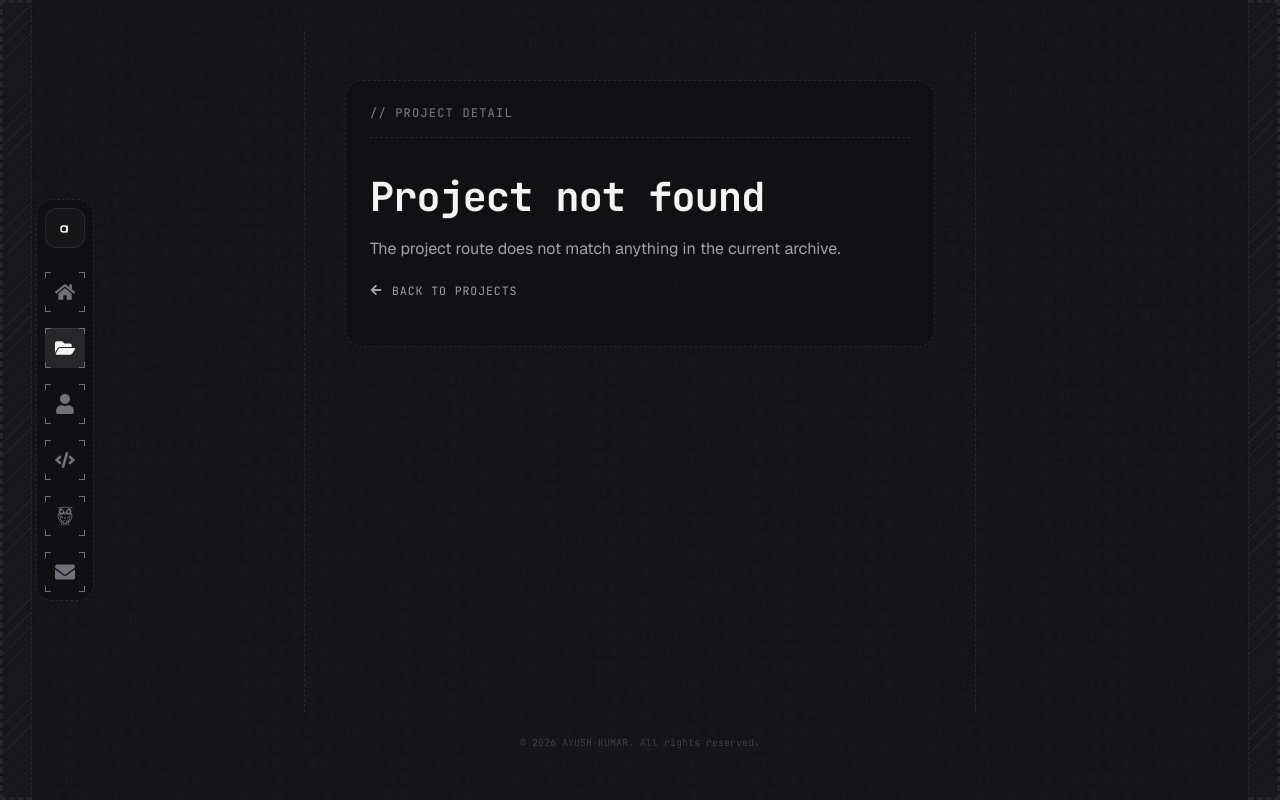
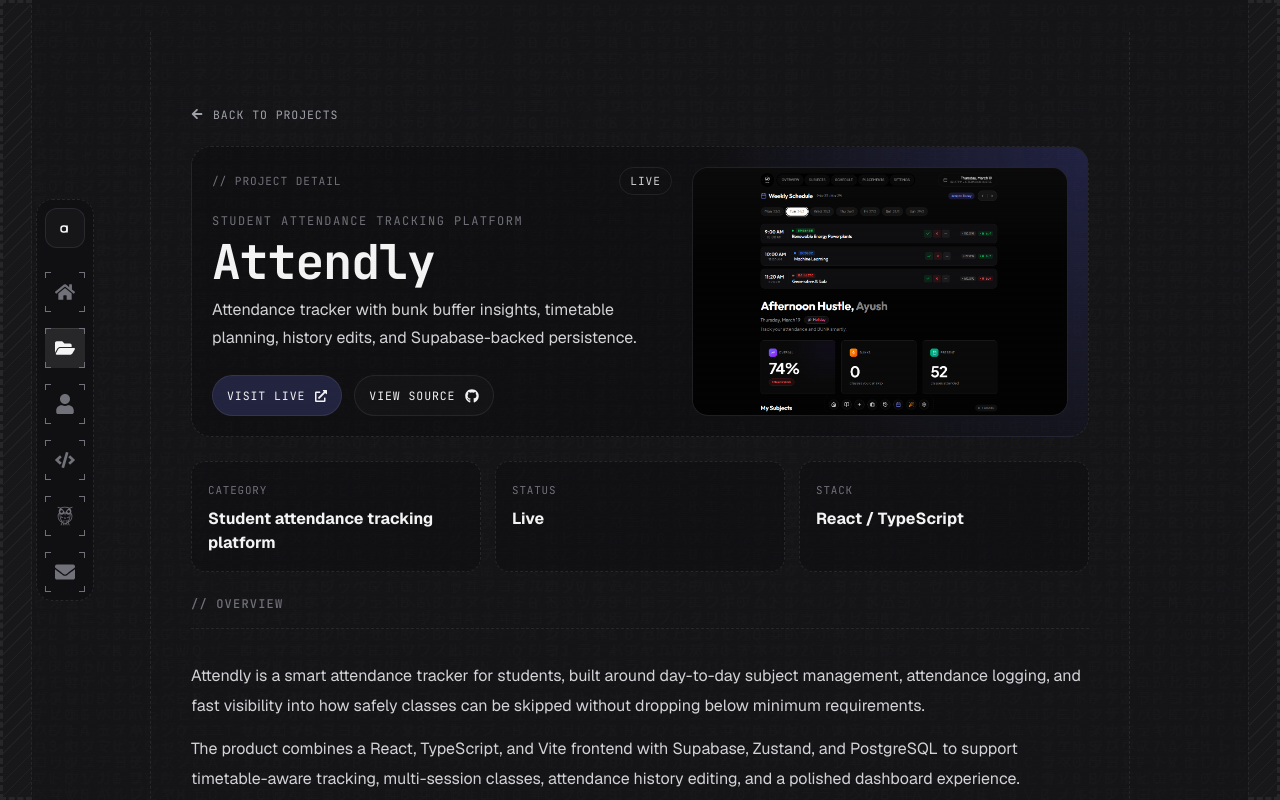
Before and after one commit to macayu17/ayushworks, a React (Vite) app: page /projects/attendly in a window 1280 px wide. Before the commit this address had no page. Shown: the top 800 px of the page. Built offline with nearby package versions, Linux system fonts and the light colour scheme; a web font is replaced by a local one.

Commit message:
Added Vector and Attendly

```diff
--- a/src/App.jsx
+++ b/src/App.jsx
@@ -39,6 +39,8 @@ class ErrorBoundary extends React.Component {
 
 function App() {
   const location = useLocation();
+  const isProjectsRoute =
+    location.pathname === '/projects' || location.pathname.startsWith('/projects/');
   const [isBooting, setIsBooting] = useState(() => {
     return !sessionStorage.getItem('hasBooted');
   });
@@ -71,7 +73,7 @@ function App() {
 
         {/* Main content */}
         <div className="main-wrapper" style={{ opacity: isBooting ? 0 : 1, transition: 'opacity 0.8s ease-in' }}>
-          <main className="main-content">
+          <main className={`main-content${isProjectsRoute ? ' main-content-wide' : ''}`}>
             <div className="content-border">
               <AnimatePresence mode="wait">
                 <Routes location={location} key={location.pathname}>
--- a/src/components/GitHubContributions/GitHubContributions.jsx
+++ b/src/components/GitHubContributions/GitHubContributions.jsx
@@ -49,16 +49,11 @@ const GitHubContributions = ({ username = 'macayu17' }) => {
             return undefined;
         }
 
-        if (isCompactMobile) {
-            calendarWrapperRef.current.scrollLeft = 0;
-            return undefined;
-        }
-
         const timer = setTimeout(() => {
             if (calendarWrapperRef.current) {
-                calendarWrapperRef.current.scrollLeft = calendarWrapperRef.current.scrollWidth;
+                calendarWrapperRef.current.scrollLeft = 0;
             }
-        }, 500);
+        }, 250);
 
         return () => clearTimeout(timer);
     }, [isCompactMobile]);
--- a/src/data/projects.js
+++ b/src/data/projects.js
@@ -1,6 +1,8 @@
 import occasioImage from '../assets/images/occasio.png';
 import gridPulseImage from '../assets/images/f1.png';
 import equityFlowImage from '../assets/images/equityflow.png';
+import attendlyImage from '../assets/images/attendly.png';
+import vectorImage from '../assets/images/vector.png';
 
 export const projectCatalog = [
   {
@@ -134,6 +136,50 @@ export const projectCatalog = [
     live: null,
     image: null,
     accent: '#a855f7'
+  },
+  {
+    slug: 'attendly',
+    title: 'Attendly',
+    status: 'Live',
+    category: 'Student attendance tracking platform',
+    summary: 'Attendance tracker with bunk buffer insights, timetable planning, history edits, and Supabase-backed persistence.',
+    details: [
+      'Attendly is a smart attendance tracker for students, built around day-to-day subject management, attendance logging, and fast visibility into how safely classes can be skipped without dropping below minimum requirements.',
+      'The product combines a React, TypeScript, and Vite frontend with Supabase, Zustand, and PostgreSQL to support timetable-aware tracking, multi-session classes, attendance history editing, and a polished dashboard experience.'
+    ],
+    highlights: [
+      'One-click present, absent, and cancelled attendance logging per subject',
+      'Bunk buffer and recovery tracking to show skip margin and catch-up needs',
+      'Timetable integration with support for multiple sessions in the same day',
+      'Attendance history editing, next-class visibility, and student-focused dashboard flows'
+    ],
+    tags: ['React', 'TypeScript', 'Vite', 'Tailwind CSS', 'Supabase', 'PostgreSQL', 'Zustand'],
+    github: 'https://github.com/macayu17/attendly',
+    live: 'https://attendly.ayushh.in',
+    image: attendlyImage,
+    accent: '#6366f1'
+  },
+  {
+    slug: 'vector',
+    title: 'Vector',
+    status: 'Live',
+    category: 'Job application tracking system',
+    summary: 'Kanban-style job search tracker with analytics, calendar planning, and local-first application management.',
+    details: [
+      'Vector is a modern job application tracking system built for managing the full application pipeline, from wishlist and outreach to interviews, offers, and rejections inside a Kanban-driven workflow.',
+      'It uses Next.js, TypeScript, Tailwind CSS, Zustand, and drag-and-drop UI primitives to combine application tracking, analytics, event scheduling, and local-first persistence inside a polished glassmorphism interface.'
+    ],
+    highlights: [
+      'Drag-and-drop Kanban board for moving applications across search stages',
+      'Analytics dashboard for status distribution, interview rate, and offer tracking',
+      'Calendar workflows for interviews, OAs, follow-ups, and upcoming event visibility',
+      'Local-first persistence with import and export support for private job-search management'
+    ],
+    tags: ['Next.js', 'TypeScript', 'Tailwind CSS', 'Zustand', 'dnd-kit', 'Radix UI', 'Zod'],
+    github: 'https://github.com/macayu17/Vector',
+    live: 'https://vector.ayushh.in',
+    image: vectorImage,
+    accent: '#60a5fa'
   }
 ];
 
--- a/src/index.css
+++ b/src/index.css
@@ -142,6 +142,12 @@ button {
   max-width: 672px;
 }
 
+@media (min-width: 900px) {
+  .main-content.main-content-wide {
+    max-width: 980px;
+  }
+}
+
 .content-border {
   position: relative;
   min-height: 85vh;
```
Also changed, not shown: src/assets/images/attendly.png (added), src/assets/images/vector.png (added).
